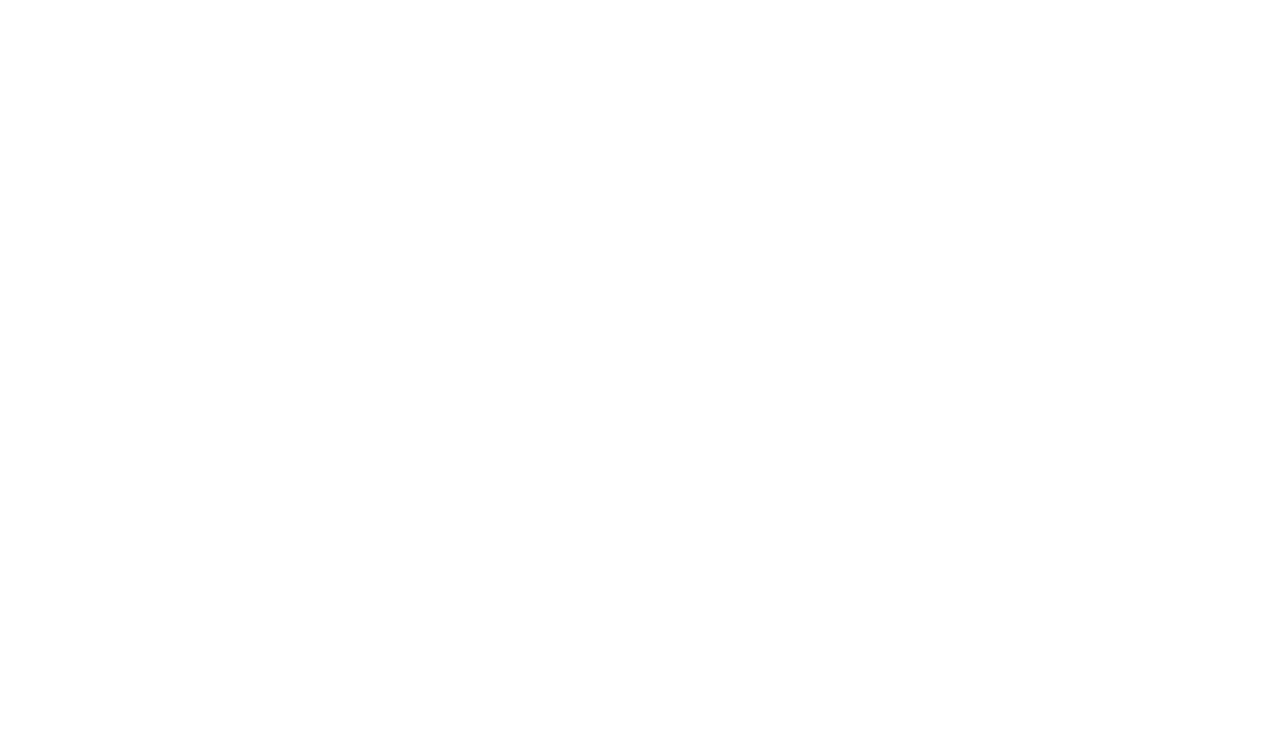
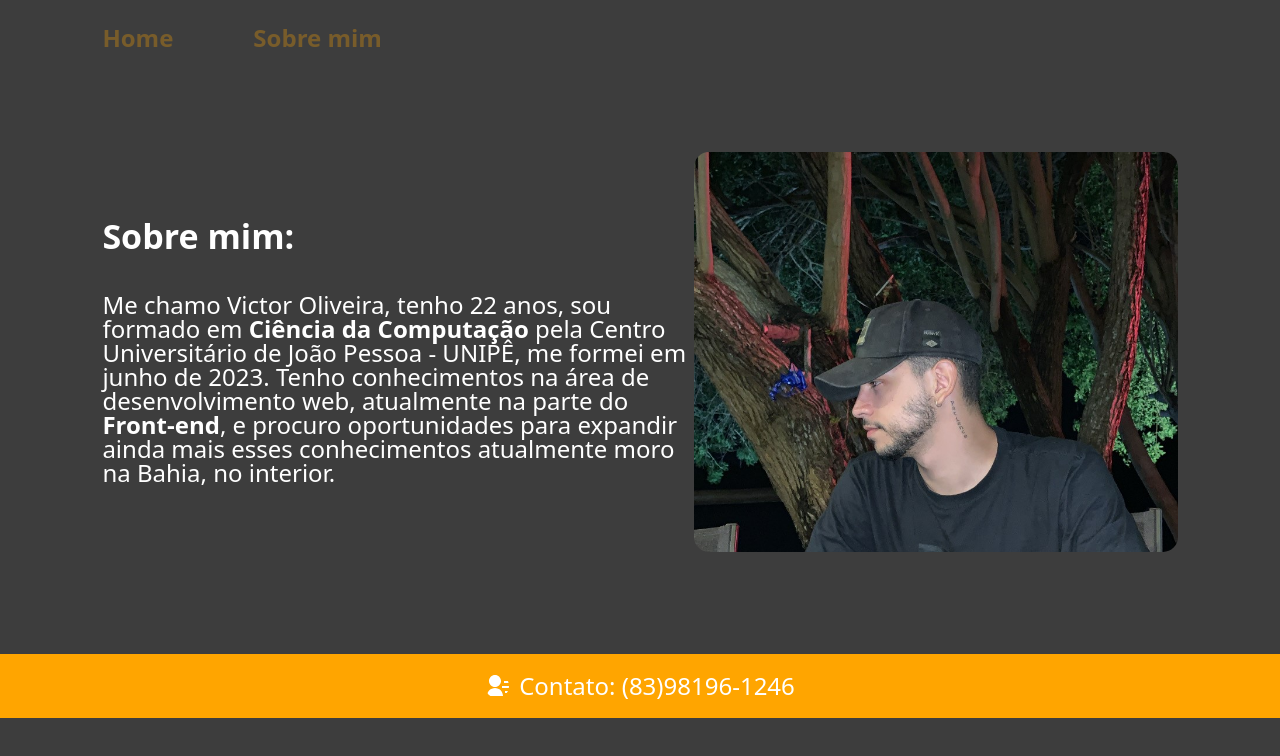
Before and after one commit to VictorROliveira-Dev/my_cv_oficial, a plain HTML site: page about.html in a window 1280 px wide. Drawn offline with Linux system fonts and the light colour scheme.

Commit message:
Finish project portfolio

```diff
--- a/about.html
+++ b/about.html
@@ -1,12 +1,40 @@
 <!DOCTYPE html>
 <html lang="pt-br">
+
 <head>
     <meta charset="UTF-8">
     <meta http-equiv="X-UA-Compatible" content="IE=edge">
     <meta name="viewport" content="width=device-width, initial-scale=1.0">
+    <link rel="icon" href="img/archive.png">
+    <link rel="stylesheet" href="styles/reset.css">
+    <link rel="stylesheet" href="styles/styles.css">
+
     <title>Sobre mim</title>
 </head>
+
 <body>
+    <header class="header">
+        <nav class="header_nav">
+            <a class="header_link" href="index.html">Home</a>
+            <a class="header_link" href="about.html">Sobre mim</a>
+        </nav>
+    </header>
 
+    <main class="apresentacao">
+        <scetion class="apresentacao_conteudo">
+            <h1 class="titulo_principal">Sobre mim:</h1>
+            <p class="titulo_descricao">Me chamo Victor Oliveira, tenho 22 anos, sou formado em <strong>Ciência da Computação</strong>
+                pela Centro Universitário de João Pessoa - UNIPÊ, me formei em junho de 2023. Tenho conhecimentos
+                na área de desenvolvimento web, atualmente na parte do <strong>Front-end</strong>, e procuro oportunidades para expandir ainda mais esses conhecimentos
+                atualmente moro na Bahia, no interior.
+            </p>
+        </scetion>
+        <img src="img/foto_cv.JPG" alt="foto do dev">
+    </main>
+
+    <footer class="footer"><img class="icon_footer" src="img/contact_icon.svg" alt="Ícone contato">
+        Contato: (83)98196-1246
+    </footer>
 </body>
+
 </html>
--- a/styles/styles.css
+++ b/styles/styles.css
@@ -1,7 +1,14 @@
+:root {
+    --color-main: orange;
+    --background-main: #3d3d3d;
+    --font-text-main: #FFF;
+    --background-button-hover: #ecf0f1;
+}
+
 body {
-    background-color: #3d3d3d;
+    background-color: var(--background-main);
     font-family: 'system-ui', sans-serif;
-    color: #ffffff;
+    color: var(--font-text-main);
     box-sizing: border-box;
 }
 
@@ -10,7 +17,7 @@ body {
 }
 
 ::-webkit-scrollbar-thumb {
-    background-color: orange;
+    background-color: var(--color-main);
 }
 
 .icon_footer {
@@ -41,17 +48,17 @@ img {
 .header_link {
     font-size: 24px;
     font-weight: bold;
-    color: orange;
+    color: var(--color-main);
     text-decoration: none;
     transition: 0.5s ease;
 }
 
 header:hover nav a{
-    color: white;
+    color: var(--font-text-main);
 }
 
 header:hover nav a:not(:hover) {
-    color: orange;
+    color: var(--color-main);
     opacity: 0.3;
     filter: blur(0.1px);
 }
@@ -62,7 +69,7 @@ header:hover nav a:not(:hover) {
 }
 
 .titulo_destaque {
-    color: #ff9f1a;
+    color: var(--color-main);
 }
 
 .titulo_descricao {
@@ -106,7 +113,7 @@ strong {
     justify-content: center;
     gap: 16px;
     background-color: transparent;
-    border: 3px solid orange;
+    border: 3px solid var(--color-main);
     width: 380px;
     text-align: center;
     border-radius: 10px;
@@ -118,9 +125,9 @@ strong {
 }
 
 .button_links:is(:hover, :focus) {
-    background-color: white;
+    background-color: var(--background-button-hover);
     color: black;
-    outline: 4px solid orange;
+    outline: 4px solid var(--color-main);
     outline-offset: 5px;
     transition: 0.2s;
 }
@@ -133,6 +140,6 @@ strong {
     text-align: center;
     font-size: 24px;
     font-weight: lighter;
-    color: white;
-    background-color: orange;
+    color: var(--font-text-main);
+    background-color: var(--color-main);
 }
```
Also changed, not shown: index.html (+5 -1 lines).
